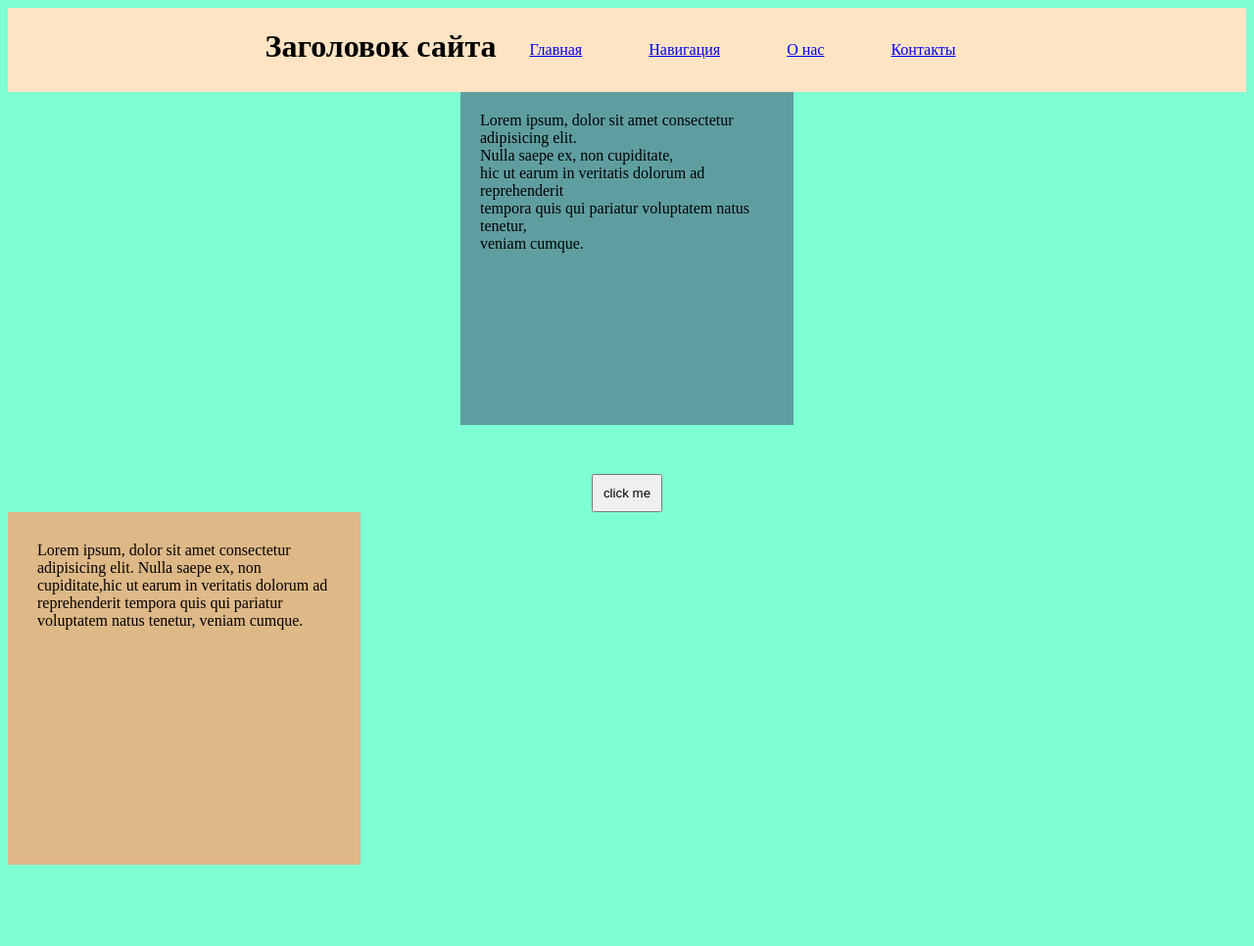
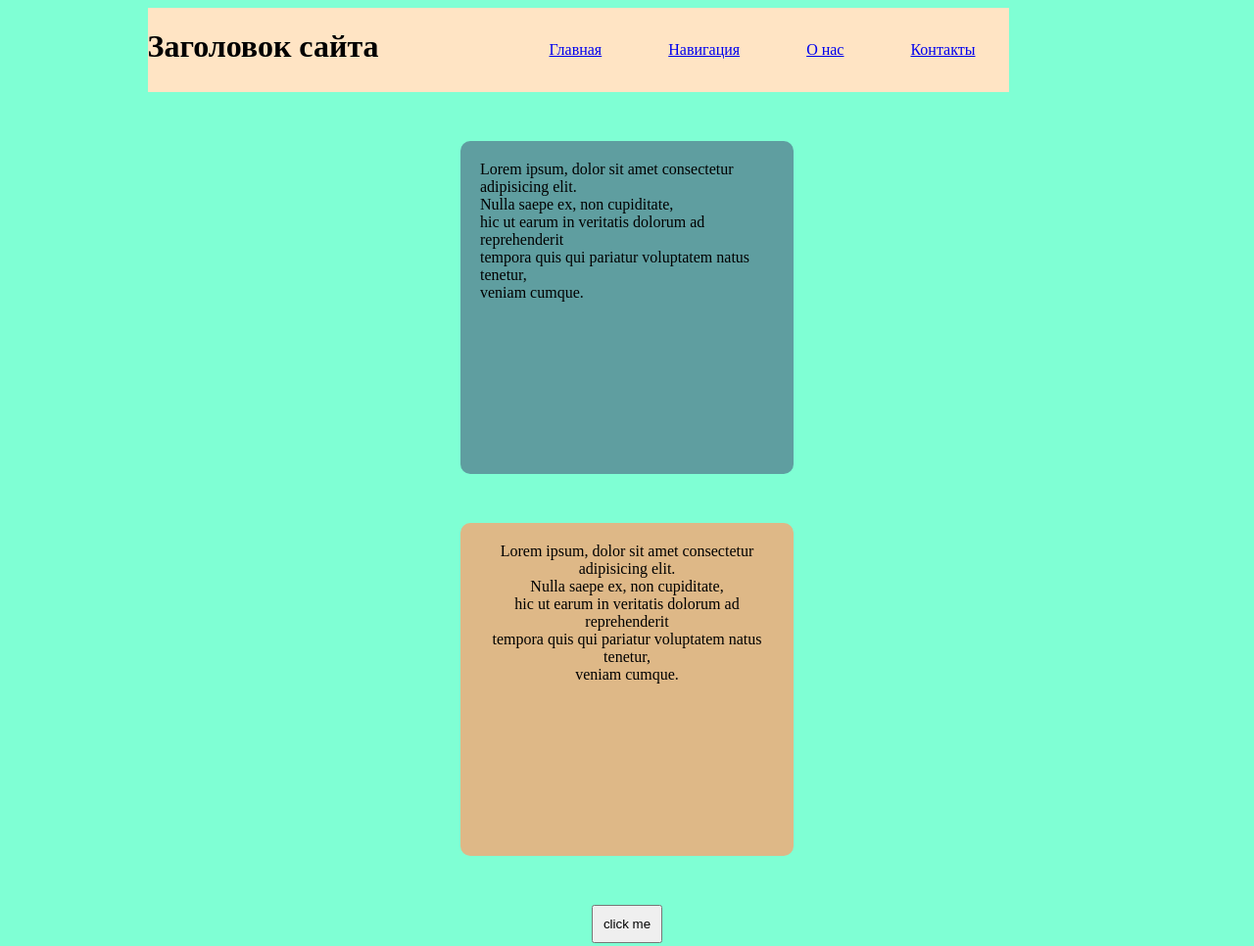
Before and after one commit to vl75v/test3, a plain HTML site: page index.html in a window 1280 px wide. Shown: the top 966 px of the page at 98% size. Before the commit the page ends 891 px from the top, so only its background shows below. Drawn offline with Linux system fonts and the light colour scheme.

Commit message:
добавлен ещё один блок

```diff
--- a/script.js
+++ b/script.js
@@ -1,7 +1,13 @@
 const element = document.getElementById("root");
+element.innerHTML = `<div class='card'>Lorem ipsum,
+        dolor sit amet consectetur adipisicing elit.<br />
+        Nulla saepe ex, non cupiditate,<br />
+        hic ut earum in veritatis dolorum ad reprehenderit <br />
+        tempora quis qui pariatur voluptatem natus tenetur,<br />
+        veniam cumque.</div>`;
 const newElem = document.createElement("div");
 newElem.className = "card";
 newElem.textContent =
   "Lorem ipsum, dolor sit amet consectetur adipisicing elit. Nulla saepe ex, non cupiditate,hic ut earum in veritatis dolorum ad reprehenderit  tempora quis qui pariatur voluptatem natus tenetur, veniam cumque.";
-newElem.style.padding = "30px";
+newElem.style.padding = "20px";
 document.body.appendChild(newElem);
--- a/style.css
+++ b/style.css
@@ -1,5 +1,8 @@
 body {
+  display: flex;
+  flex-direction: column;
   background-color: aquamarine;
+  align-items: center;
 }
 
 header {
@@ -7,6 +10,11 @@ header {
   flex-direction: row;
   justify-content: center;
   background-color: bisque;
+  margin-right: 100px;
+}
+
+h1 {
+  margin-right: 140px;
 }
 
 a {
@@ -31,6 +39,10 @@ main {
   width: 300px;
   height: 300px;
   background-color: burlywood;
+  margin-top: 50px;
+  border-radius: 10px;
+  padding: 20px;
+  text-align: center;
 }
 
 .container {
@@ -38,6 +50,8 @@ main {
   height: 300px;
   background-color: cadetblue;
   padding: 20px;
+  margin-top: 50px;
+  border-radius: 10px;
 }
 
 button {
```
